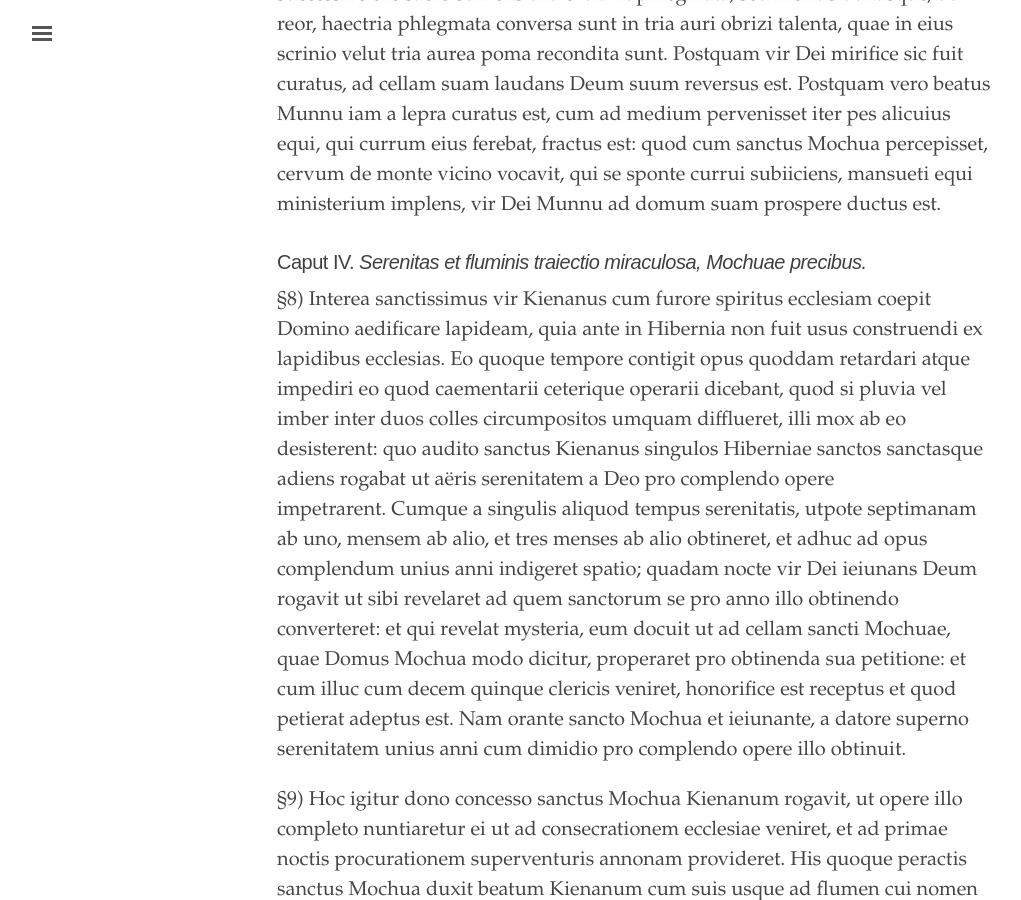
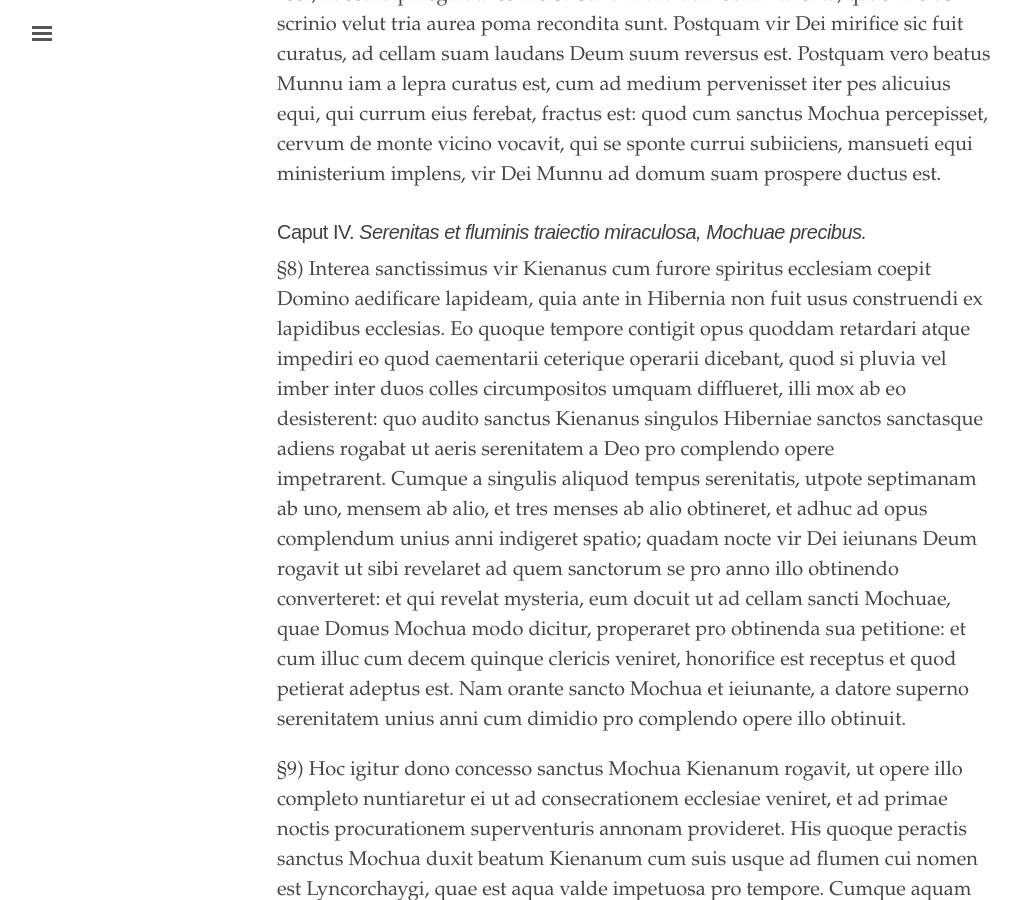
Before and after one commit to cjkoepke1/latin-hagiography, a Jekyll site: the page built from _texts/vita-mochuae.md, in a window 1280 px wide and 900 px high, scrolled down 3394 px. Shown: the whole window, without its empty margins (3-1024 px from the left). Built offline with Jekyll 4.4.1, drawn with Linux system fonts in a browser that asks for light colours; some of the changed text lies outside the part shown.

Commit message:
textual edits

```diff
--- a/_texts/vita-mochuae.md
+++ b/_texts/vita-mochuae.md
@@ -34,7 +34,7 @@
 
 ### Caput IV. *Serenitas et fluminis traiectio miraculosa, Mochuae precibus.*
 
-§8) Interea sanctissimus vir Kienanus cum furore spiritus ecclesiam coepit Domino aedificare lapideam, quia ante in Hibernia non fuit usus construendi ex lapidibus ecclesias. Eo quoque tempore contigit opus quoddam retardari atque impediri eo quod caementarii ceterique operarii dicebant, quod si pluvia vel imber inter duos colles circumpositos umquam difflueret, illi mox ab eo desisterent: quo audito sanctus Kienanus singulos Hiberniae sanctos sanctasque adiens rogabat ut aëris serenitatem a Deo pro complendo opere impetrarent. Cumque a singulis aliquod tempus serenitatis, utpote septimanam ab uno, mensem ab alio, et tres menses ab alio obtineret, et adhuc ad opus complendum unius anni indigeret spatio; quadam nocte vir Dei ieiunans Deum rogavit ut sibi revelaret ad quem sanctorum se pro anno illo obtinendo converteret: et qui revelat mysteria, eum docuit ut ad cellam sancti Mochuae, quae Domus Mochua modo dicitur, properaret pro obtinenda sua petitione: et cum illuc cum decem quinque clericis veniret, honorifice est receptus et quod petierat adeptus est. Nam orante sancto Mochua et ieiunante, a datore superno serenitatem unius anni cum dimidio pro complendo opere illo obtinuit.
+§8) Interea sanctissimus vir Kienanus cum furore spiritus ecclesiam coepit Domino aedificare lapideam, quia ante in Hibernia non fuit usus construendi ex lapidibus ecclesias. Eo quoque tempore contigit opus quoddam retardari atque impediri eo quod caementarii ceterique operarii dicebant, quod si pluvia vel imber inter duos colles circumpositos umquam difflueret, illi mox ab eo desisterent: quo audito sanctus Kienanus singulos Hiberniae sanctos sanctasque adiens rogabat ut aeris serenitatem a Deo pro complendo opere impetrarent. Cumque a singulis aliquod tempus serenitatis, utpote septimanam ab uno, mensem ab alio, et tres menses ab alio obtineret, et adhuc ad opus complendum unius anni indigeret spatio; quadam nocte vir Dei ieiunans Deum rogavit ut sibi revelaret ad quem sanctorum se pro anno illo obtinendo converteret: et qui revelat mysteria, eum docuit ut ad cellam sancti Mochuae, quae Domus Mochua modo dicitur, properaret pro obtinenda sua petitione: et cum illuc cum decem quinque clericis veniret, honorifice est receptus et quod petierat adeptus est. Nam orante sancto Mochua et ieiunante, a datore superno serenitatem unius anni cum dimidio pro complendo opere illo obtinuit.
 
 §9) Hoc igitur dono concesso sanctus Mochua Kienanum rogavit, ut opere illo completo nuntiaretur ei ut ad consecrationem ecclesiae veniret, et ad primae noctis procurationem superventuris annonam provideret. His quoque peractis sanctus Mochua duxit beatum Kienanum cum suis usque ad flumen cui nomen est Lyncorchaygi, quae est aqua valde impetuosa pro tempore. Cumque aquam illam violentam ac rapidam clerici cernerent, pro tempore illo immeabilem sine scapha iudicarunt; tunc sanctus Mochua pallium suum in virtute illius qui in pallio Eliae desiccavit aquas Iordanis, misit super aquas, et in eo sanctum Kienanum cum suis quindecim discipulis ultra flumen tamquam in rate tutissima transvexit. Sancto igitur Kienano cum suis ad cellam suam properantibus, pallium latum caritatis sanctus Mochua non complicatum in aliquo, nec humefactum, ad ipsum reversum est.
 
```
Also changed, not shown: other parts of _texts/vita-mochuae.md (+1 -1 lines).
